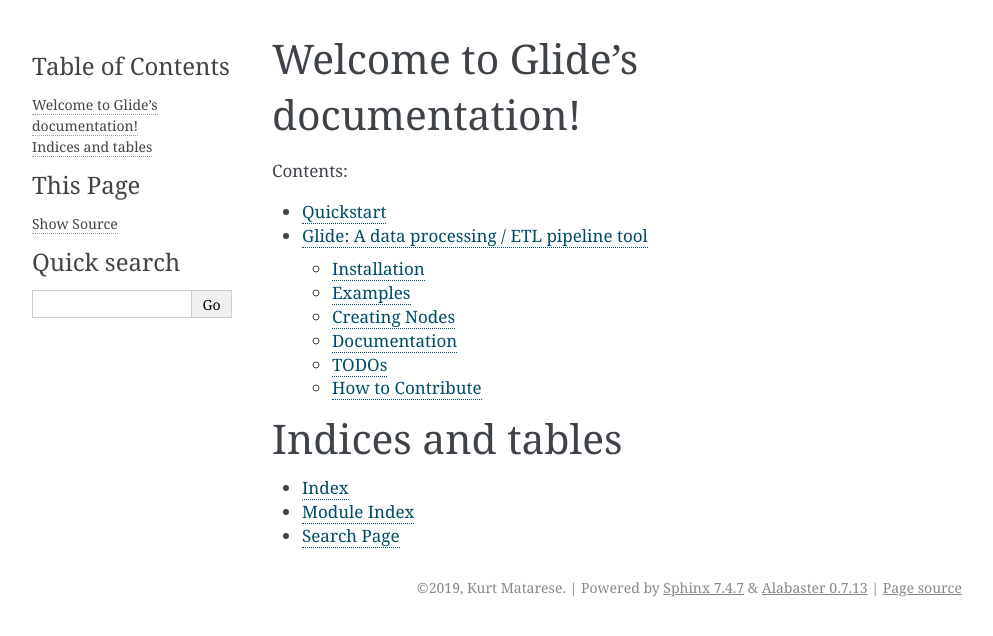
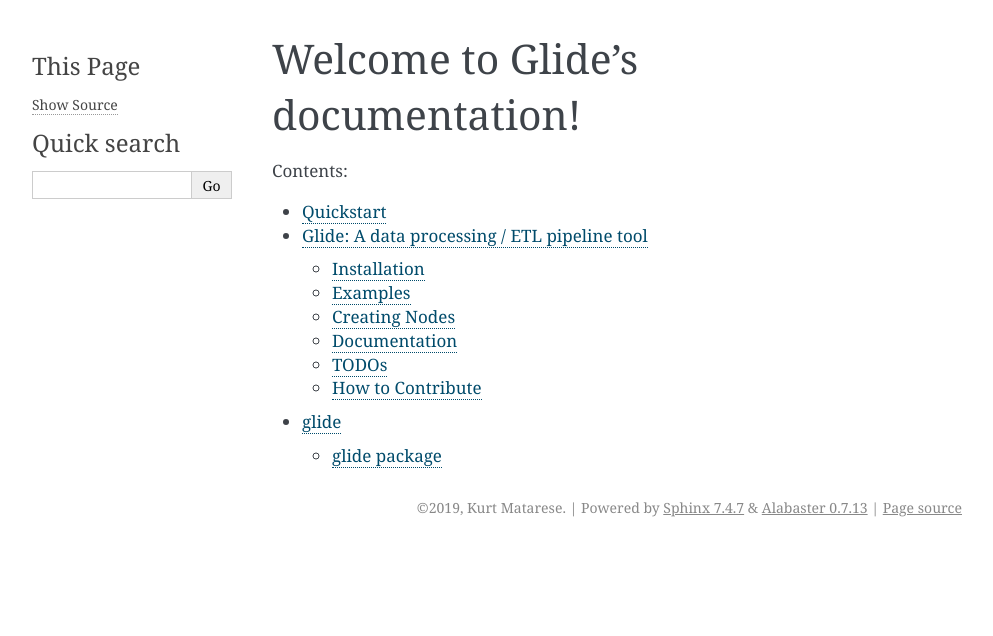
Before and after one commit to kmatarese/glide, a Sphinx documentation site: the page built from docs/source/index.rst, in a window 1280 px wide. Shown: the top 636 px of the page, without its empty margins (148-1141 px from the left). Built offline with Sphinx 7.4.7, drawn with Linux system fonts in a browser that asks for light colours.

Commit message:
try to fix references to auto generated docs

```diff
--- a/docs/source/conf.py
+++ b/docs/source/conf.py
@@ -12,7 +12,7 @@
 #
 import os
 import sys
-sys.path.insert(0, os.path.abspath('.'))
+sys.path.insert(0, os.path.abspath('../..'))
 
 
 # -- Project information -----------------------------------------------------
--- a/docs/source/index.rst
+++ b/docs/source/index.rst
@@ -11,11 +11,4 @@
    :caption: Contents:
 
    Quickstart <quickstart.rst>
-
-
-Indices and tables
-==================
-
-* :ref:`genindex`
-* :ref:`modindex`
-* :ref:`search`
+   modules
```
